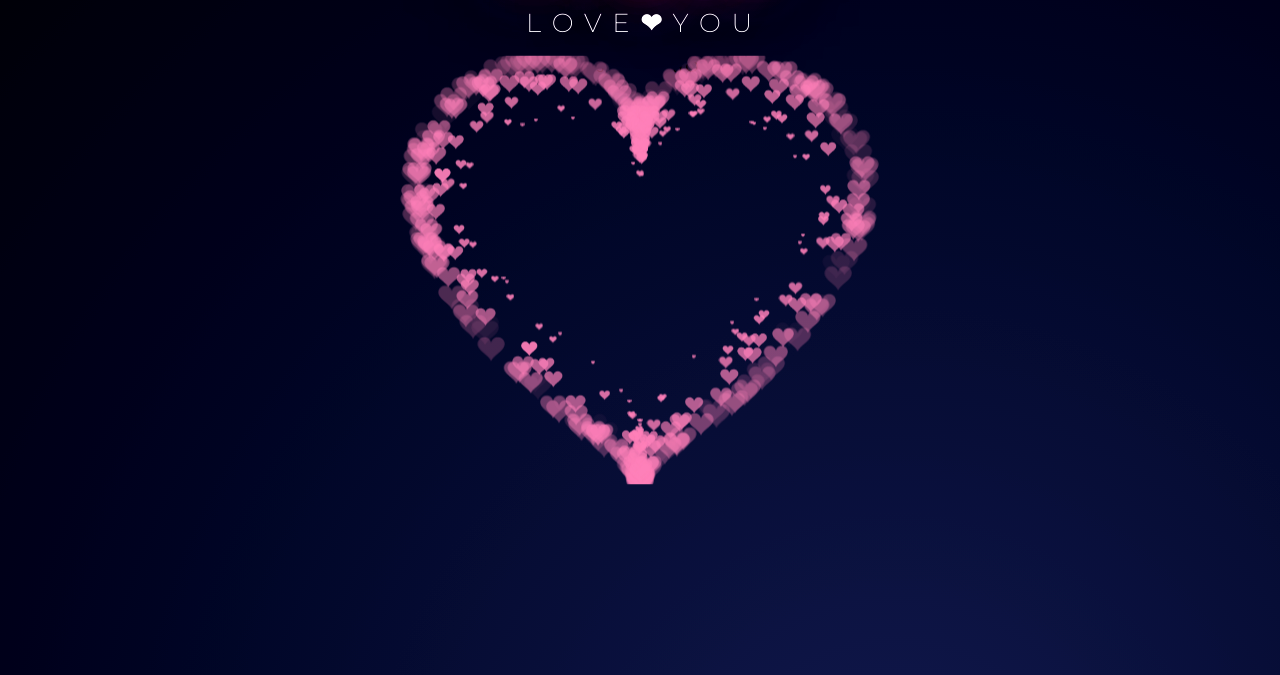
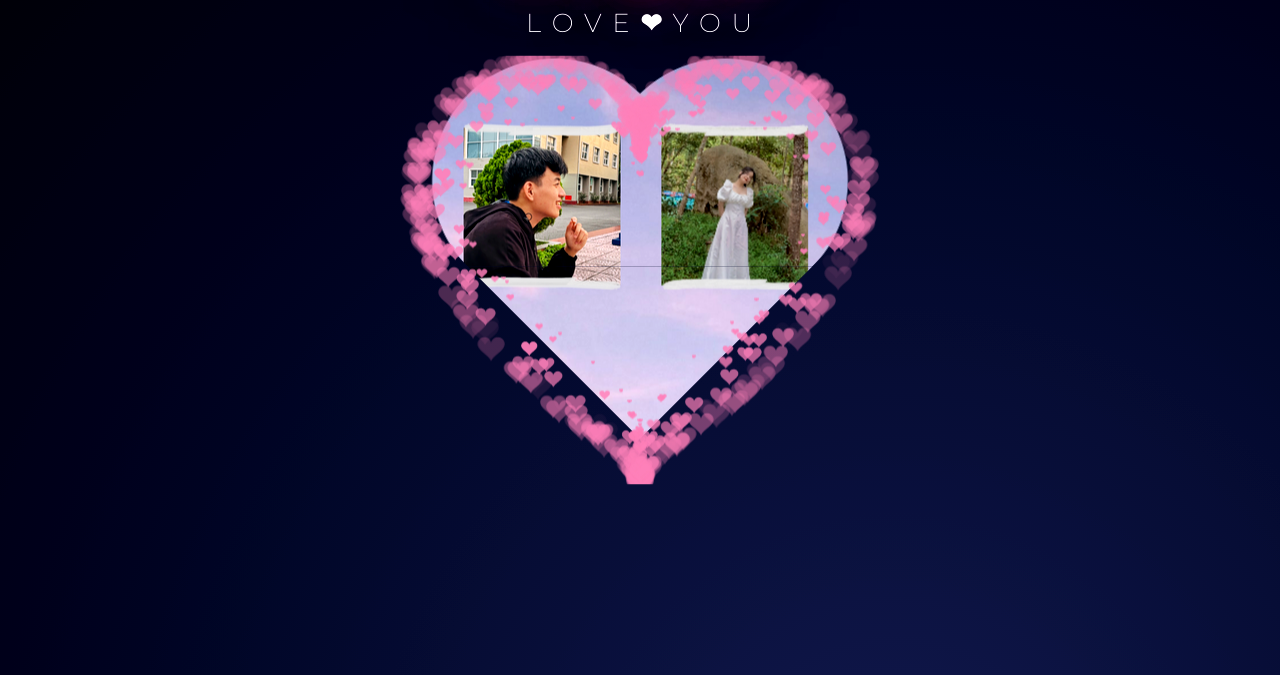
Before and after one commit to seii0000/14-2, a plain HTML site: page index.html in a window 1280 px wide. Shown: the part 125-800 px from the top of the page. Drawn offline with nearby package versions, Linux system fonts and the light colour scheme; the site is published under a folder, as on GitHub Pages, so addresses that start at the root find nothing; animation ran at ten frames a second.

Commit message:
Update index.html

```diff
--- a/index.html
+++ b/index.html
@@ -28,7 +28,7 @@
                     <h3 class="STARDUST1">14 - 02 - 2023</h3>
                     <h1 class="STARDUST2">HT &amp; KV</h1>
                     <h3 class="STARDUST3">L O V E <strong>❤</strong> Y O U</h3>
-                    <img class="img" src="/pic/Thiết kế chưa có tên (2).png" alt="JUNO_OKYO" />
+                    <img class="img" src="pic/Thiết kế chưa có tên (2).png" alt="JUNO_OKYO" />
                     <canvas id="pinkboard"></canvas>
           </div>
 
```
